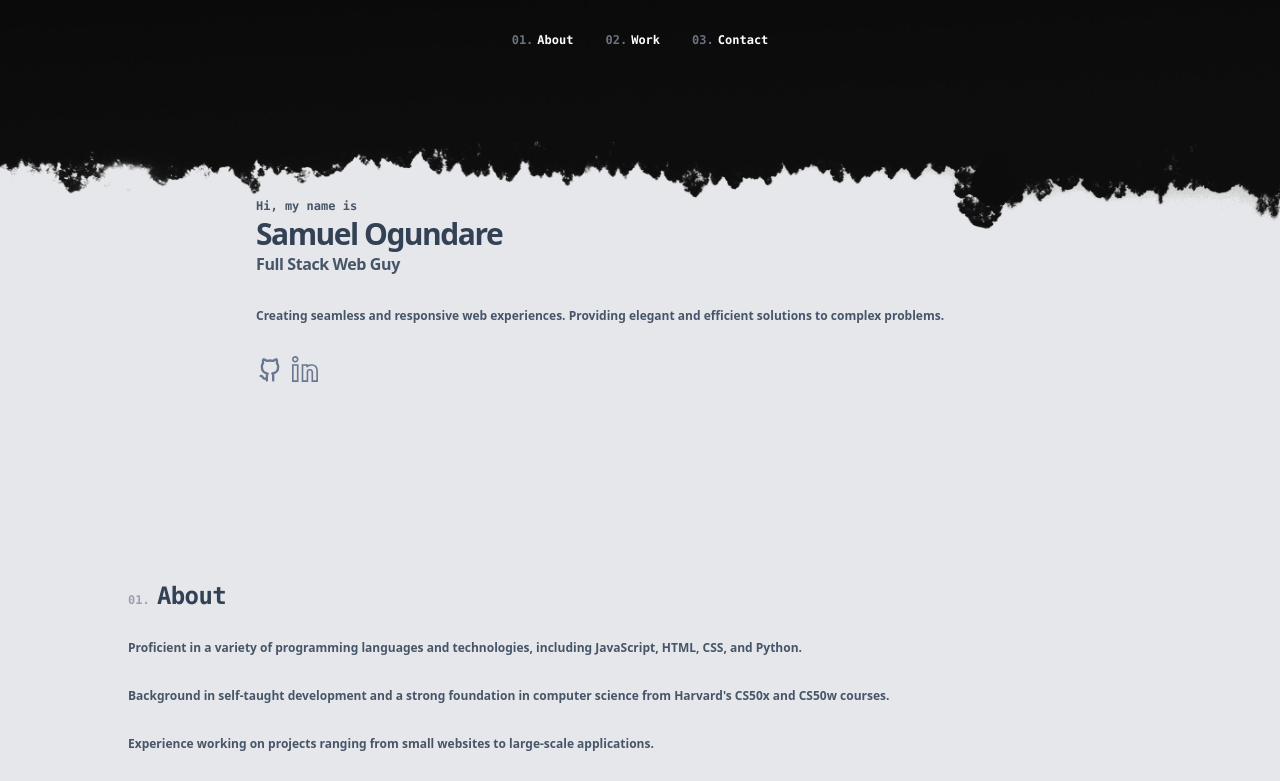
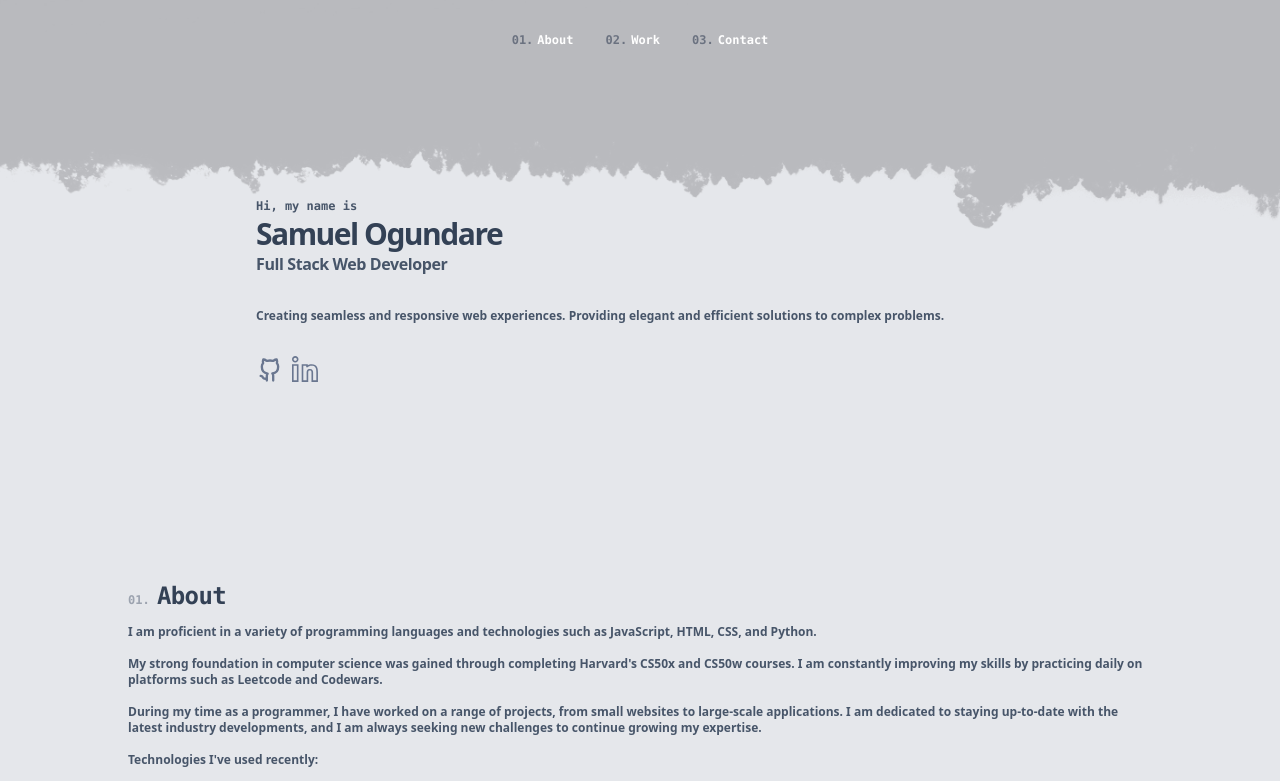
Before and after one commit to OGlearns/portfolio, a website: page index.html in a window 1280 px wide. Shown: the top 781 px of the page. Drawn offline with Linux system fonts and the light colour scheme.

Commit message:
updated content

```diff
--- a/index.html
+++ b/index.html
@@ -21,7 +21,7 @@
 </script>
 
 <body class="bg-gray-200 ">
-  <img src="./src/final_background-modified.png" class="z-0 absolute top-0 w-full"
+  <img src="./src/final_background-modified.png" class="z-0 absolute opacity-20 top-0 w-full"
     alt="nav banner background image">
   <!-- Nav bar -->
   <nav class="z-50 flex absolute inset-x-0 top-8 left-1/2 right-1/2 justify-center">
@@ -41,22 +41,27 @@
     </div>
   </nav>
 
+  <!-- Text breakpoints -->
+  <!-- min-[1630px]:text-white
+  min-[1700px]:text-white
+  min-[1750px]:text-white
+ min-[2250px]:text-white -->
 
 
 
   <!-- main banner section -->
   <section class="mt-48 z-30 relative rounded-lg w-10/12 max-w-screen-md mx-auto">
     <div>
-      <span class="text-slate-600 min-[1630px]:text-white font-mono font-semibold text-xs">
+      <span class="text-slate-600 subpixel-antialiased font-mono font-semibold text-xs">
         Hi, my name is
       </span>
-      <p class="text text-3xl text-slate-700 min-[1700px]:text-white subpixel-antialiased tracking-tighter font-bold">
+      <p class="text text-3xl text-slate-700 subpixel-antialiased tracking-tighter font-bold">
         Samuel Ogundare
       </p>
-      <span class="text-slate-600 min-[1750px]:text-white subpixel-antialiased tracking-tight font-bold text-s">
-        Full Stack Web Guy
+      <span class="text-slate-600 subpixel-antialiased tracking-tight font-bold text-s">
+        Full Stack Web Developer
       </span>
-      <p class="text-slate-600 min-[2250px]:text-white mt-8 subpixel-antialiased font-semibold text-xs">
+      <p class="text-slate-600 mt-8 subpixel-antialiased font-semibold text-xs">
         Creating seamless and responsive web experiences. Providing elegant
         and efficient solutions to complex problems.
       </p>
@@ -99,19 +104,18 @@
       <span class="text-slate-700 text-2xl align-bottom relative top-1 tracking-tight">About
       </span>
     </p>
-    <p class="text-slate-600 mt-8 subpixel-antialiased font-semibold text-xs">
-      Proficient in a variety of programming languages and technologies,
-      including JavaScript, HTML, CSS, and Python.
+    <p class="text-slate-600 mt-4 subpixel-antialiased font-semibold text-xs">
+      I am proficient in a variety of programming languages and technologies such as JavaScript, HTML, CSS, and Python.
     </p>
-    <p class="text-slate-600 mt-8 subpixel-antialiased font-semibold text-xs">
-      Background in self-taught development and a strong foundation in
-      computer science from Harvard's CS50x and CS50w courses.
+    <p class="text-slate-600 mt-4 subpixel-antialiased font-semibold text-xs">
+      My strong foundation in computer science was gained through completing Harvard's CS50x and CS50w courses.
+      I am constantly improving my skills by practicing daily on platforms such as Leetcode and Codewars.
     </p>
-    <p class="text-slate-600 mt-8 subpixel-antialiased font-semibold text-xs">
-      Experience working on projects ranging from small websites to
-      large-scale applications.
+    <p class="text-slate-600 mt-4 subpixel-antialiased font-semibold text-xs">
+      During my time as a programmer, I have worked on a range of projects, from small websites to large-scale applications.
+      I am dedicated to staying up-to-date with the latest industry developments, and I am always seeking new challenges to continue growing my expertise.
     </p>
-    <p class="text-slate-600 mt-8 subpixel-antialiased font-semibold text-xs">
+    <p class="text-slate-600 mt-4 subpixel-antialiased font-semibold text-xs">
       Technologies I've used recently:
     </p>
     <ul class="text-slate-600 mt-4 subpixel-antialiased text-xs ">
@@ -222,7 +226,7 @@
 
         <p class="relative top-40 ">
           <a class="absolute bottom-4 font-semibold py-1 text-yellow-400 hover:text-white" target="_blank"
-            href="https://github.com/OGlearns">
+            href="https://github.com/OGlearns/portfolio">
             <svg width="28px" height="28px" viewBox="0 0 24 24" fill="none" xmlns="http://www.w3.org/2000/svg"
               stroke="#ffffff">
               <g id="SVGRepo_bgCarrier" stroke-width="0"></g>
@@ -246,7 +250,7 @@
     <!-- Prompt text to scroll  -->
     <div class="flex font-mono float-right mt-1 text-xs mr-10 tracking-tight font-semibold text-gray-400">
       <p>
-        <-  scroll  ->
+        <-  side scroll  ->
       </p>
     </div>
 
```
Also changed, not shown: dist/output.css.
